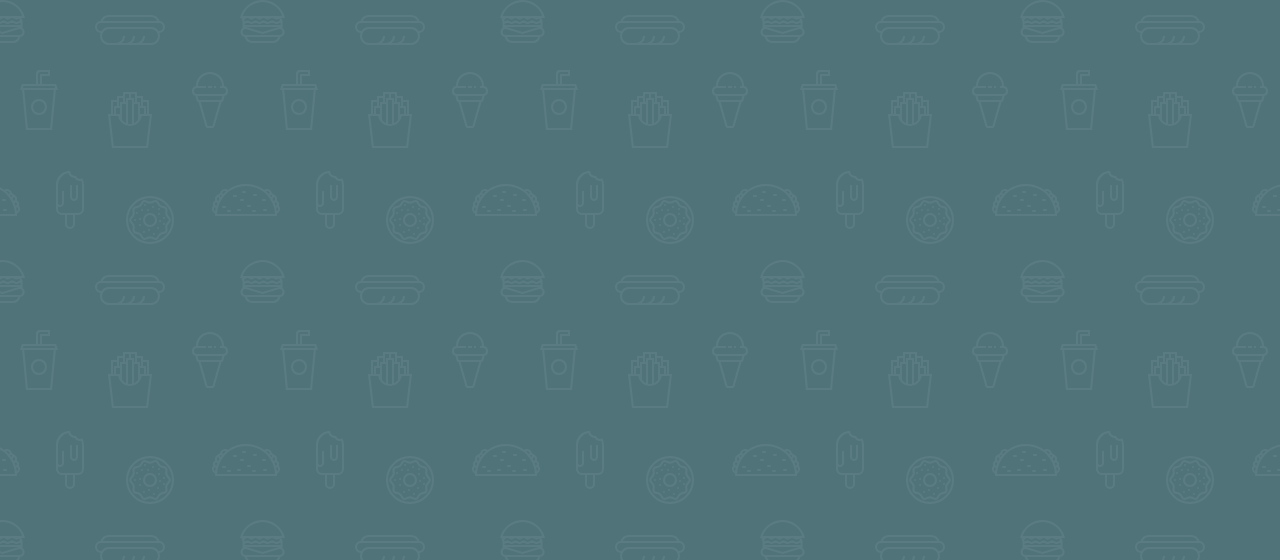
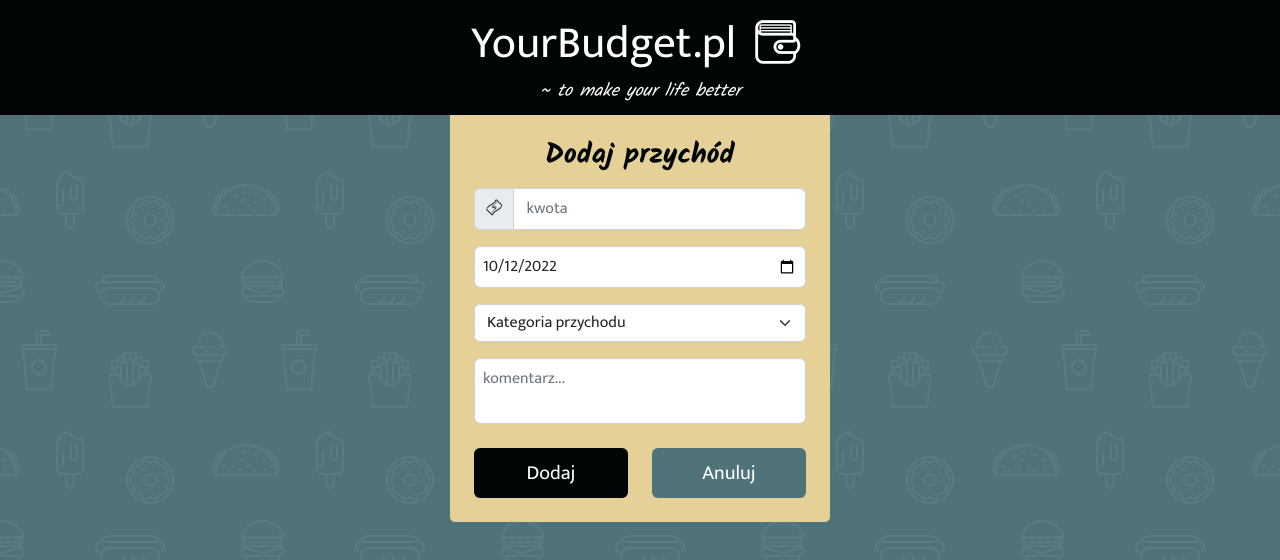
Before and after one commit to Grzesiek1563/Personal_Budget_Web_Page_Bootstrap, a plain HTML site: page addIncome.html in a window 1280 px wide. Drawn offline with nearby package versions, Linux system fonts and the light colour scheme.

Commit message:
Added amount, date, income category, comment field and two buttons - add and cancel

```diff
--- a/addIncome.html
+++ b/addIncome.html
@@ -2,14 +2,18 @@
 <html lang="pl">
 <head>
 	<meta charset="utf-8" />
+	<meta name="viewport" content="width=device-width, initial-scale=1">
 	<meta http-equiv="X-UA-Compatible" content="IE=edge"/>
 
-	<title>Strona Główna</title>
+	<title>Dodaj przychód</title>
 
-	<meta name="description" content="Już dziś załóż konto aby móc w szybki i darmowy sposób prowadzić swój budżet osobisty"/>
-	<meta name="keywords" content="bilans, wydatki, przychody, budżet, budżet osobisty, prowadzenie budżetu, darmowa aplikacja" />
+	<meta name="description" content="Dodaj wydatek do swojego budżetu"/>
+	<meta name="keywords" content="bilans, wydatki, przychody, budżet, budżet osobisty, prowadzenie budżetu, darmowa aplikacja, przychód, dodaj przychód"/>
 
+	<link rel="stylesheet" href="bootstrap_css/bootstrap.min.css">
 	<link rel="stylesheet" href="main.css" type="text/css"/>
+	<link rel="stylesheet" href="fontello_css/fontello.css">
+
 
 	<link rel="preconnect" href="https://fonts.googleapis.com">
 	<link rel="preconnect" href="https://fonts.gstatic.com" crossorigin>
@@ -18,6 +22,57 @@
 </head>
 
 <body>
-
+	<header>
+        <nav>
+            <div class="logoBar">
+                <a href="mainPage.html" class="logoText">YourBudget.pl <i class="icon-wallet"></i> </a>
+                <p> <i> ~ to make your life better </i></p>
+            </div>
+        </nav>
+    </header>
+	<main>
+		<article>
+			<div class="container">
+				<div class="row">
+					<div class="col-10 col-md-6 col-lg-4 offset-1 offset-md-3 offset-lg-4 bg-primary pt-3 pb-4 px-4 text-center sheet">
+						<p class="decorativeFont h3 mt-2 mb-3">Dodaj przychód</p>
+						<form action="addIncome.php" method="post">
+							<div class="input-group mb-3">
+								<span class="input-group-text p-2" id="basic-addon1"> <i class="icon-money-2"></i> </span>
+								<input type="number" name="incomeAmount" step="0.01" placeholder="kwota" min="0.01" class="form-control"
+								aria-label="Kwota przychodu" aria-describedby="basic-addon1">
+							</div>
+							<div class="mb-3">
+								<input type="date" name="incomeDate" class="form-control p-2" value="2022-10-12" min="2000-01-01" aria-label="Data przychodu">
+							</div>
+							<div class="input-group my-3">
+								<select class="form-select">
+									<option selected hidden>Kategoria przychodu</option>
+									<option value="1">Wynagrodzenie</option>
+									<option value="2">Odsetki bankowe</option>
+									<option value="3">Sprzedaż na allegro</option>
+									<option value="4">Inne</option>
+								</select>
+							</div>
+							<div class="input-group mb-4">
+								<textarea name="comment" class="form-control p-2" id="comment" cols="80" rows="2" placeholder="komentarz..." aria-label="Komentarz"></textarea>
+							</div>
+							<div class="row">
+								<div class="col-6">
+									<button type="submit" class="btn btn-primary">Dodaj</button>
+								</div>
+								<div class="col-6">
+									<a href="menu.html" class="btn btn-secondary">Anuluj</a>
+								</div>
+							</div>
+						</form>
+					</div>
+				</div>
+			</div>
+		</article>
+	</main>
+	<script src="https://cdn.jsdelivr.net/npm/@popperjs/core@2.11.6/dist/umd/popper.min.js" integrity="sha384-oBqDVmMz9ATKxIep9tiCxS/Z9fNfEXiDAYTujMAeBAsjFuCZSmKbSSUnQlmh/jp3" crossorigin="anonymous"></script>
+    <script src="https://cdn.jsdelivr.net/npm/bootstrap@5.2.2/dist/js/bootstrap.min.js" integrity="sha384-IDwe1+LCz02ROU9k972gdyvl+AESN10+x7tBKgc9I5HFtuNz0wWnPclzo6p9vxnk" crossorigin="anonymous"></script>
+    <script src="js/bootstrap.min.js"></script>
 </body>
 </html>
```
Also changed, not shown: addExpense.html (+1 -1 lines).
